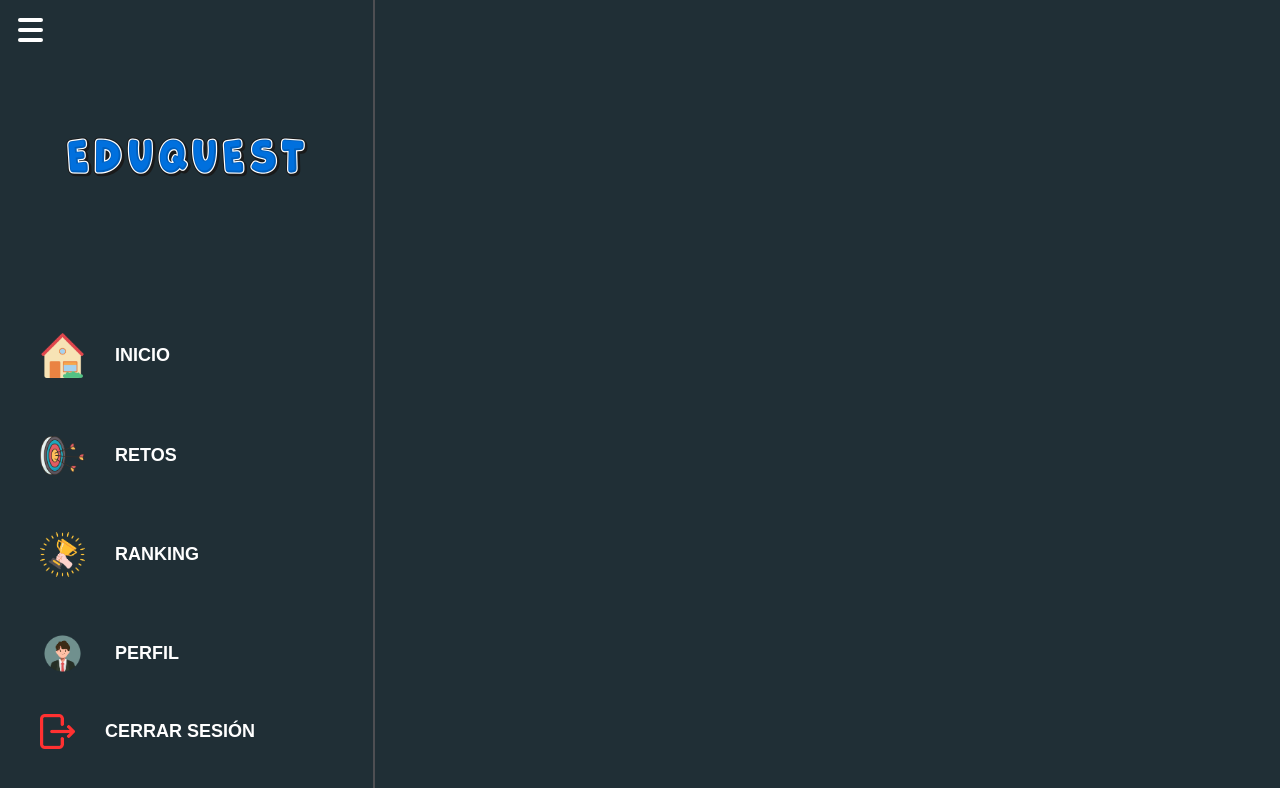
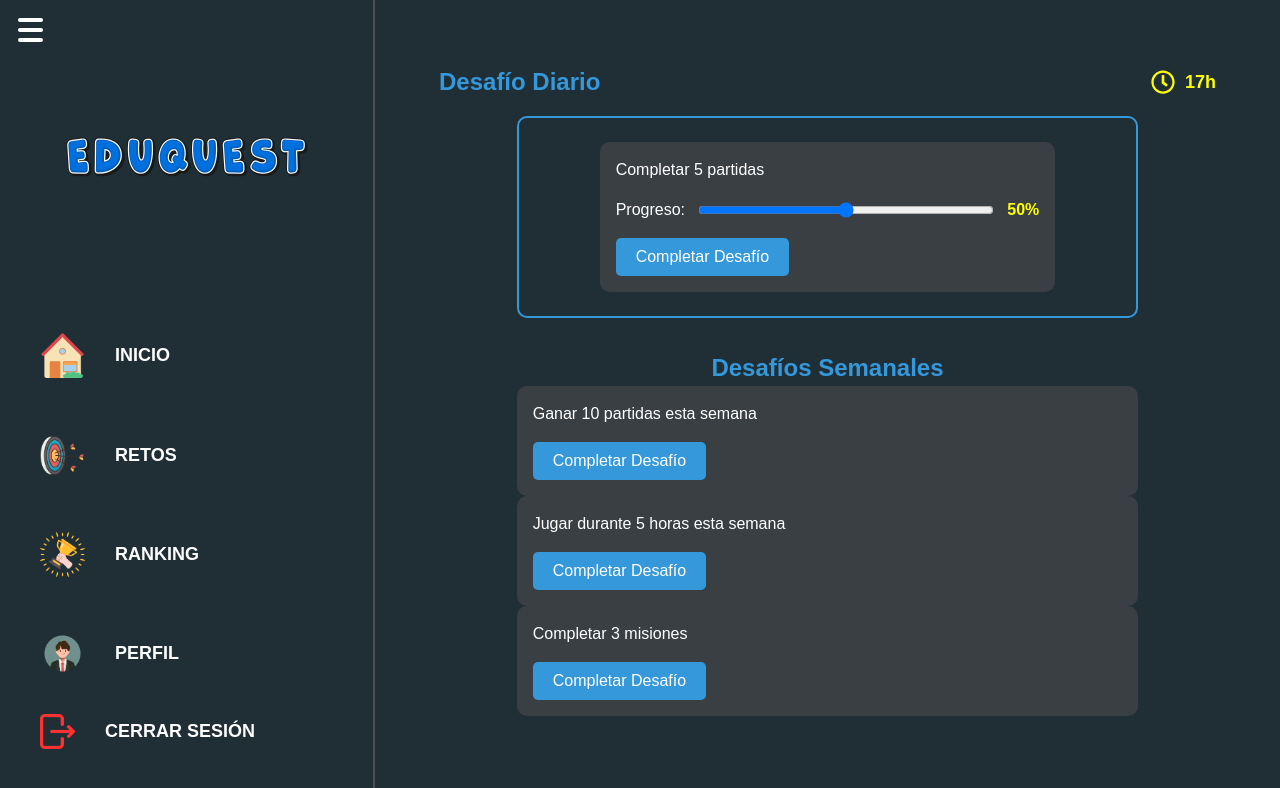
Before and after one commit to ramadearbol/Eduquest, a React (Vite) app in the folder frontend/: page /home/retos in a window 1280 px wide. Shown: the top 788 px of the page. Built offline with nearby package versions, Linux system fonts and the light colour scheme.

Commit message:
Iniciacion Retos

```diff
--- a/frontend/package.json
+++ b/frontend/package.json
@@ -13,6 +13,7 @@
     "frontend": "file:",
     "react": "^19.0.10",
     "react-dom": "^19.0.4",
+    "react-icons": "^5.5.0",
     "react-router-dom": "^7.5.1"
   },
   "devDependencies": {
--- a/frontend/src/App.jsx
+++ b/frontend/src/App.jsx
@@ -5,6 +5,7 @@ import Register from './components/Register';
 import DashboardLayout from './pages/DashboardLayout';
 import Perfil from './pages/Perfil'; // Ruta para el perfil
 import Ranking from './pages/Ranking';
+import Retos from './pages/Retos';
 
 function App() {
   return (
@@ -18,6 +19,7 @@ function App() {
         <Route path="/home/*" element={<DashboardLayout />}>
           <Route path="perfil" element={<Perfil />} />
           <Route path='ranking' element={<Ranking />} />
+          <Route path='retos' element={<Retos />} />
         </Route>
       </Routes>
     </Router>
--- a/frontend/src/components/Navbar.jsx
+++ b/frontend/src/components/Navbar.jsx
@@ -25,7 +25,7 @@ function Navbar() {
           <img src={iconoInicio} alt="Inicio" className="icon" />
           Inicio
         </li>
-        <li>
+        <li onClick={() => navigate("/home/retos")}>
           <img src={iconoRetos} alt="Retos" className="icon" />
           Retos
         </li>
--- a/frontend/src/pages/Ranking.jsx
+++ b/frontend/src/pages/Ranking.jsx
@@ -1,11 +1,12 @@
 import React from "react";
 import "../styles/Ranking.css";
 import iconoLiga from '../assets/Liga.png';  // Asegúrate de tener esta imagen en la ruta indicada
+import iconoPerfil from '../assets/Perfil.png';
 
 const jugadores = [
   { nombre: "JugadorUno", nivel: 12, puntuacion: 2500 },
-  { nombre: "JugadorDos", nivel: 10, puntuacion: 2200 },
-  { nombre: "JugadorTres", nivel: 9, puntuacion: 2000 },
+  { nombre: "JugadorDos", nivel: 10, puntuacion: 1600 },
+  { nombre: "JugadorTres", nivel: 9, puntuacion: 1000 },
   { nombre: "JugadorCuatro", nivel: 8, puntuacion: 1800 },
   { nombre: "JugadorCinco", nivel: 7, puntuacion: 1500 },
 ];
@@ -36,7 +37,12 @@ function Ranking() {
           {jugadoresOrdenados.map((jugador, index) => (
             <tr key={index}>
               <td>{index + 1}</td>
-              <td>{jugador.nombre}</td>
+              <td>
+                <div className="usuario-container">
+                  <img src={iconoPerfil} alt="Perfil" className="perfil-icon" />
+                  {jugador.nombre}
+                </div>
+              </td>
               <td>{jugador.nivel}</td>
               <td>{jugador.puntuacion}</td>
             </tr>
--- /dev/null
+++ b/frontend/src/pages/Retos.jsx
@@ -0,0 +1,89 @@
+import React, { useEffect, useState } from "react";
+import "../styles/Retos.css";
+import { FaRegClock } from 'react-icons/fa'; // Usamos un ícono de reloj de react-icons
+
+const desafiosDiarios = [
+  { id: 1, descripcion: "Completar 5 partidas", exp: 100 },
+];
+
+const desafiosSemanales = [
+  { id: 1, descripcion: "Ganar 10 partidas esta semana", exp: 500 },
+  { id: 2, descripcion: "Jugar durante 5 horas esta semana", exp: 300 },
+  { id: 3, descripcion: "Completar 3 misiones", exp: 200 },
+];
+
+function Retos() {
+  const [timeRemainingDaily, setTimeRemainingDaily] = useState(0);
+  const [dailyCompleted, setDailyCompleted] = useState(false);
+  const [sliderValue, setSliderValue] = useState(50);  // Progreso del slider
+
+  useEffect(() => {
+    const intervalDaily = setInterval(() => {
+      const now = new Date();
+      const resetTime = new Date(now.getFullYear(), now.getMonth(), now.getDate() + 1, 0, 0, 0);
+      const diff = resetTime - now;
+      setTimeRemainingDaily(diff);
+    }, 1000);
+
+    return () => {
+      clearInterval(intervalDaily);
+    };
+  }, []);
+
+  // Función para manejar el desafío diario
+  const handleCompleteDaily = () => {
+    setDailyCompleted(true);
+    alert("¡Desafío Diario Completado! Ganaste EXP.");
+  };
+
+  return (
+    <div className="retos-container">
+      {/* Desafío Diario */}
+      <div className="daily-header">
+        <h2>Desafío Diario</h2>
+        <div className="time-remaining">
+          <FaRegClock color="yellow" size={24} />
+          <span>{Math.floor(timeRemainingDaily / 1000 / 60 / 60)}h</span>
+        </div>
+      </div>
+
+      <div className="daily-container">
+        {dailyCompleted ? (
+          <div className="reto-completado">
+            <p>¡Has completado el desafío de hoy!</p>
+            <button onClick={handleCompleteDaily}>Reclamar Recompensa</button>
+          </div>
+        ) : (
+          <div className="reto">
+            <p>{desafiosDiarios[0].descripcion}</p>
+            <div className="progress-container">
+              <label>Progreso:</label>
+              <input
+                type="range"
+                min="0"
+                max="100"
+                value={sliderValue}
+                onChange={(e) => setSliderValue(e.target.value)}
+              />
+              <span>{sliderValue}%</span>
+            </div>
+            <button onClick={handleCompleteDaily}>Completar Desafío</button>
+          </div>
+        )}
+      </div>
+
+      {/* Desafíos Semanales */}
+      <div className="weekly-container">
+        <h2>Desafíos Semanales</h2>
+        {desafiosSemanales.map((desafio) => (
+          <div className="reto" key={desafio.id}>
+            <p>{desafio.descripcion}</p>
+            <button>Completar Desafío</button>
+          </div>
+        ))}
+      </div>
+    </div>
+  );
+}
+
+export default Retos;
--- a/frontend/src/styles/Ranking.css
+++ b/frontend/src/styles/Ranking.css
@@ -30,6 +30,7 @@
 .ranking-table td {
     padding: 1rem;
     border-bottom: 1px solid #444;
+    vertical-align: middle; /* Asegura que el contenido verticalmente esté centrado */
 }
 
 .ranking-table th {
@@ -42,10 +43,27 @@
     font-size: 16px;
 }
 
+/* Estilo para las filas alternas */
 .ranking-table tr:nth-child(even) {
     background-color: #3a3f44;
 }
 
+/* Estilo al pasar el mouse sobre una fila */
 .ranking-table tr:hover {
     background-color: #4e5d6c;
 }
+
+/* Nuevo estilo para alinear el icono y el nombre */
+.usuario-container {
+    display: flex;
+    align-items: center;
+    justify-content: center; /* Centra el contenido horizontalmente */
+    gap: 10px; /* Añade un espacio entre la imagen y el nombre */
+}
+
+.perfil-icon {
+    width: 30px;  /* Tamaño de la imagen del perfil */
+    height: 30px; /* Tamaño de la imagen del perfil */
+    border-radius: 50%;  /* Redondear la imagen */
+    object-fit: cover;  /* Ajustar la imagen sin distorsionar */
+}
--- /dev/null
+++ b/frontend/src/styles/Retos.css
@@ -0,0 +1,118 @@
+/* Estilos generales para la página de retos */
+.retos-container {
+  padding: 2rem;
+  text-align: center;
+  color: white;
+}
+
+/* Estilo para el título de Desafío Diario */
+.daily-header {
+  display: flex;
+  justify-content: space-between; /* Título a la izquierda y reloj a la derecha */
+  align-items: center;
+  margin-bottom: 1rem;
+}
+
+.daily-header h2 {
+  font-size: 24px;
+  color: #3498db;
+}
+
+.time-remaining {
+  display: flex;
+  align-items: center;
+  font-size: 18px;
+  color: yellow;
+}
+
+.time-remaining span {
+  margin-left: 10px;
+  font-weight: bold;
+}
+
+/* Contenedor para el desafío diario (sin fondo, solo borde) */
+.daily-container {
+  margin-bottom: 3rem;
+  padding: 1.5rem;
+  border: 2px solid #3498db;
+  border-radius: 10px;
+  width: 80%;
+  margin: 0 auto;
+}
+
+.reto {
+  background-color: transparent;
+  padding: 1rem;
+  border-radius: 8px;
+  width: 100%;
+  text-align: left;
+}
+
+.reto button {
+  background-color: #3498db;
+  color: white;
+  padding: 10px 20px;
+  font-size: 16px;
+  border: none;
+  border-radius: 5px;
+  cursor: pointer;
+  transition: background-color 0.3s;
+}
+
+.reto button:hover {
+  background-color: #2980b9;
+}
+
+/* Estilo cuando el desafío está completado */
+.reto-completado {
+  background-color: #3a3f44;
+  padding: 1rem;
+  border-radius: 8px;
+  color: #2ecc71;
+}
+
+.reto-completado p {
+  font-size: 18px;
+  font-weight: bold;
+}
+
+/* Estilo para el progreso del desafío */
+.progress-container {
+  display: flex;
+  justify-content: space-between;
+  align-items: center;
+  margin-top: 1rem;
+}
+
+.progress-container input[type="range"] {
+  width: 70%;
+}
+
+.progress-container span {
+  font-weight: bold;
+  color: yellow;
+  font-size: 16px;
+}
+
+/* Estilo de los desafíos semanales */
+.weekly-container {
+  margin-top: 2rem;
+}
+
+.weekly-container h2 {
+  font-size: 24px;
+  color: #3498db;
+}
+
+.reto {
+  margin-top: 1rem;
+  background-color: #3a3f44;
+  padding: 1rem;
+  border-radius: 10px;
+  width: 80%;
+  margin: 0 auto;
+}
+
+.reto button {
+  margin-top: 1rem;
+}
```
Also changed, not shown: 1 other file (tests, documents, lock files or other folders). Lines whose indentation alone changed are shown as unchanged.
